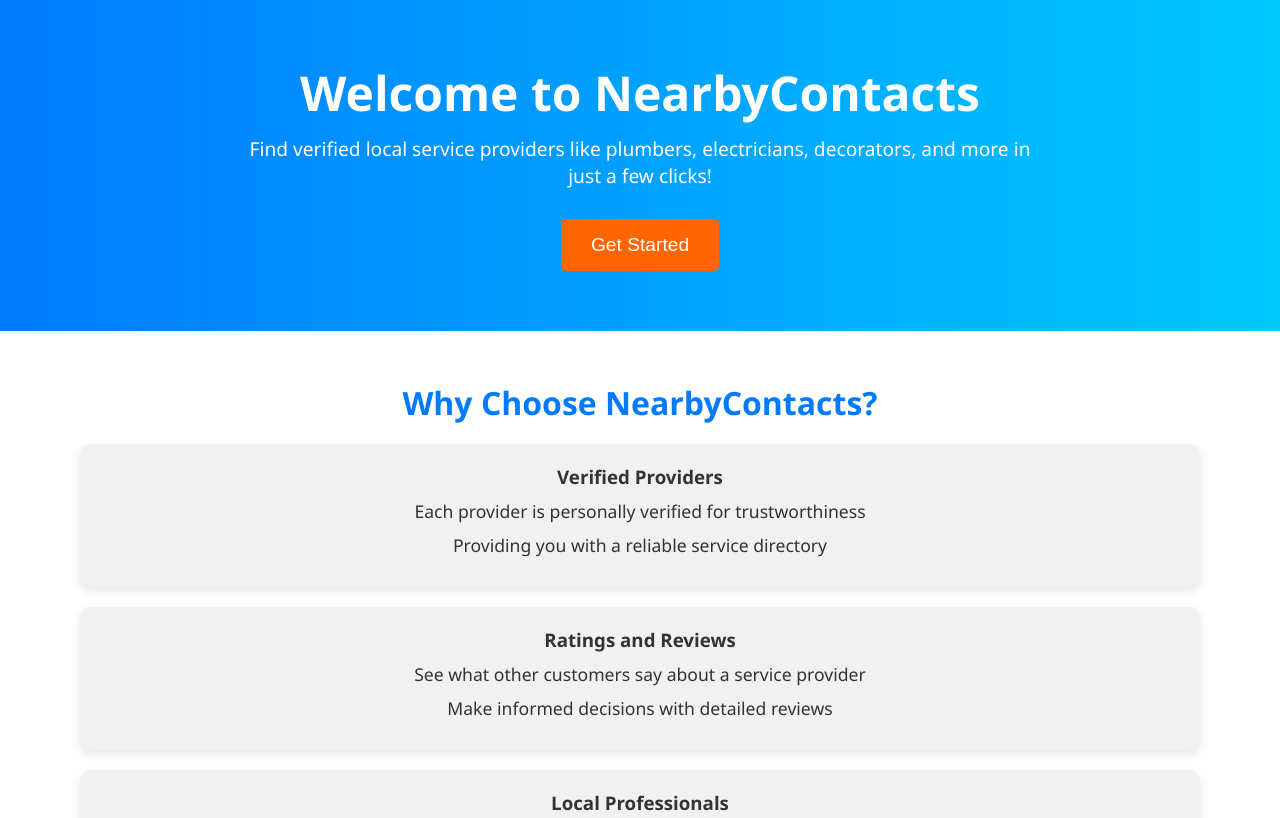
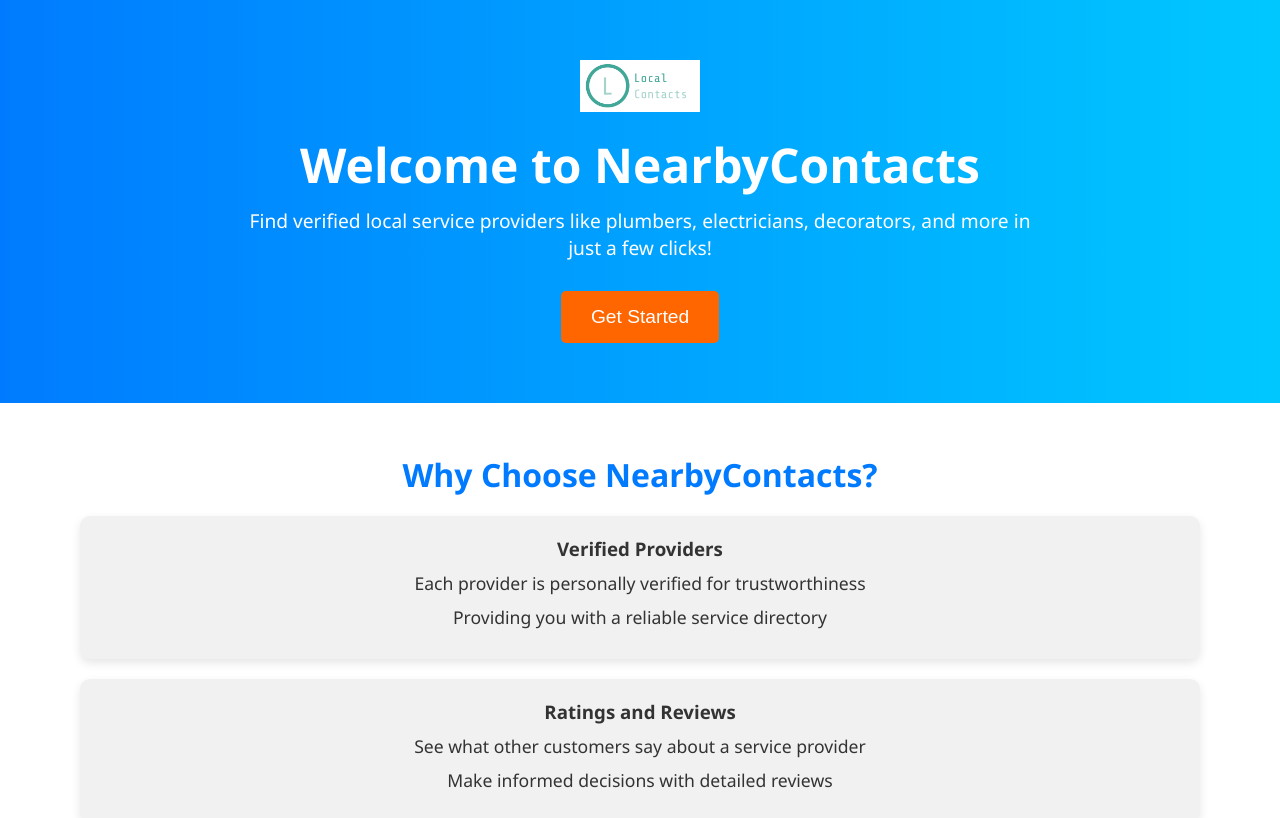
Before and after one commit to tanshuman/nearbycontacts, a plain HTML site: page index.html in a window 1280 px wide. Shown: the top 818 px of the page. Drawn offline with Linux system fonts and the light colour scheme.

Commit message:
Few More Changes

```diff
--- a/index.html
+++ b/index.html
@@ -3,6 +3,8 @@
 <head>
     <meta charset="UTF-8">
     <meta name="viewport" content="width=device-width, initial-scale=1.0">
+    <link rel="icon" href="favicon.ico" type="image/x-icon">
+    <title>NearbyContacts - Find Local Service Providers</title>
     <title>NearbyContacts - Find Local Service Providers</title>
     <style>
         /* General styling */
@@ -11,6 +13,15 @@
             padding: 0;
             box-sizing: border-box;
         }
+
+        .logo {
+            width: 120px; /* Adjust the size as necessary */
+            margin-bottom: 20px;
+            display: block;
+            margin-left: auto;
+            margin-right: auto;
+        }
+
 
         body {
             font-family: 'Segoe UI', Tahoma, Geneva, Verdana, sans-serif;
@@ -173,6 +184,8 @@
 
     <header>
         <div class="container">
+            <!-- Add the logo image -->
+            <img src="logo.png" alt="NearbyContacts Logo" class="logo">
             <h1>Welcome to NearbyContacts</h1>
             <p>Find verified local service providers like plumbers, electricians, decorators, and more in just a few clicks!</p>
             <button class="cta-button" onclick="alert('More information coming soon!')">Get Started</button>
```
Also changed, not shown: favicon.ico (added), logo.png (added), old.png (added), old2.png (added), 1 other file.
